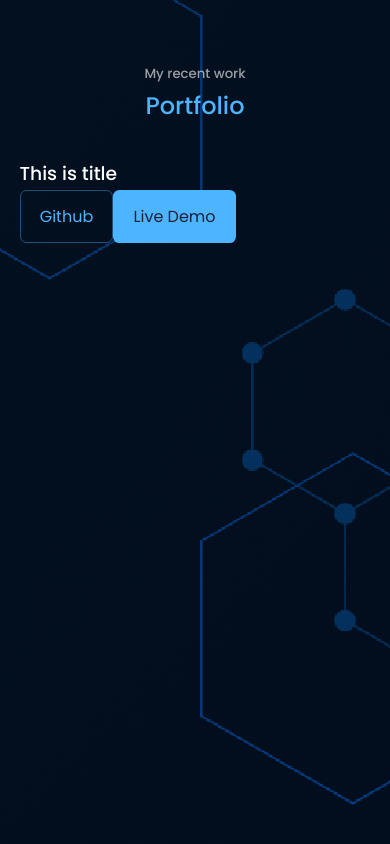
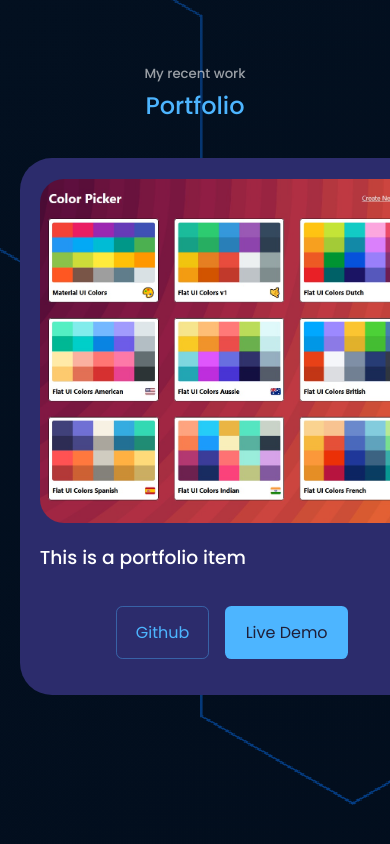
Before and after one commit to Rom1893/myWebpage, a React (Create React App) app: page / in a window 390 px wide. Shown: the part 3057-3901 px from the top of the page. Built offline with nearby package versions, Linux system fonts and the light colour scheme.

Commit message:
Added Portfolio Styles

```diff
--- /dev/null
+++ b/src/Components/Portfolio/Portfolio.css
@@ -0,0 +1,60 @@
+.portfolio__container {
+    display: grid;
+    grid-template-columns: repeat(3, 1fr);
+    gap: 2.5rem;
+}
+
+.portfolio_item {
+    background-color: var(--color-bg-variant);
+    padding: 1.2rem;
+    border-radius: 2rem;
+    border: 1px solid transparent;
+    transition: var(--transition);
+}
+
+.portfolio_item:hover {
+    border-color: var(--color-primary-variant);
+    background: transparent;
+}
+
+.portfolio_item-image {
+    display: flex;
+    overflow: hidden;
+}
+
+.portfolio_item h3 {
+    margin: 1.2rem 0 2rem;
+}
+
+.portfolio_image {
+    background-image: url("../../Assets/index.jpg");
+    background-position: center;
+    background-size: 190%;
+    border-radius: 1.5rem;
+    width: 24rem;
+    height: 21.5rem;
+}
+
+.portoflio-item-cta {
+    display: flex;
+    justify-content: center;
+    gap: 1rem;
+    margin-bottom: 1rem;
+}
+
+/*  ============= MEDIA QUERIES MEDIUM DEVICES ============== */
+
+@media screen and (max-width: 1024px) {
+    .portfolio__container {
+        grid-template-columns: 1fr 1fr;
+        gap: 1.2rem;
+    }
+}
+
+@media screen and (max-width: 600px) {
+
+    .portfolio__container {
+        grid-template-columns: 1fr ;
+        gap: 1rem;
+    }
+}
--- a/src/Components/Portfolio/Portfolio.jsx
+++ b/src/Components/Portfolio/Portfolio.jsx
@@ -1,4 +1,5 @@
 import React from 'react'
+import "./Portfolio.css"
 
 export default function Portfolio() {
   return (
@@ -9,10 +10,15 @@
       <div className="container portfolio__container">
         <article className='portfolio_item'>
           <div className="portfolio_item-image"></div>
-          <h3>This is title</h3>
-          <a href="https://github.com" className='btn'>Github</a>
-          <a href="https://github.com" className='btn btn-primary'>Live Demo</a>
+          <div className="portfolio_image" />
+          <h3>This is a portfolio item</h3>
+          <div className="portoflio-item-cta">
+            <a href="https://github.com" className='btn'>Github</a>
+            <a href="https://github.com" className='btn btn-primary'>Live Demo</a>
+          </div>
         </article>
+
+
       </div>
     </section>
   )
--- /dev/null
+++ b/src/Components/Portfolio/PortfolioData.jsx
@@ -0,0 +1,3 @@
+export default [
+
+]
```
Also changed, not shown: src/Assets/index.jpg (added).
